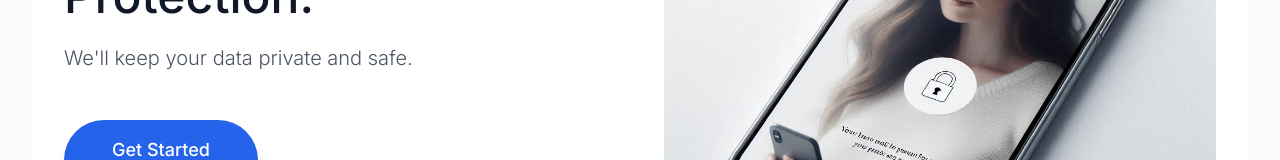
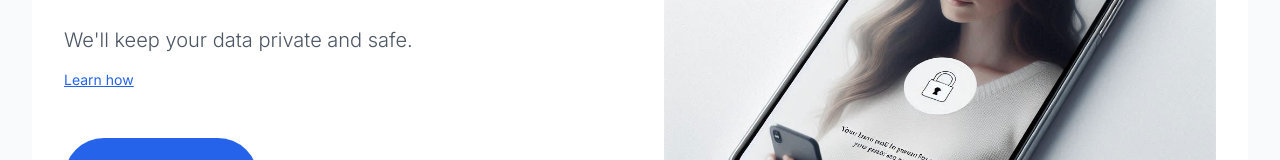
Before and after one commit to waywardgeek/evault, a Next.js app in the folder client/: page / in a window 1280 px wide. Shown: the part 442-602 px from the top of the page. Built offline with nearby package versions, Linux system fonts and the light colour scheme; no server answers.

Commit message:
Add TikTok link to home page for Advanced Data Protection tutorial
- Add 'Learn how' link to Naomi Brockwell's TikTok video about enabling ADP
- Position below subtitle text with subtle styling
- Open in new tab to maintain user flow on site
- Complements the main eVaultApp value proposition

```diff
--- a/client/src/app/page.tsx
+++ b/client/src/app/page.tsx
@@ -29,8 +29,19 @@
               <h1 className="text-3xl sm:text-4xl lg:text-5xl font-medium text-gray-900 leading-relaxed mb-6">
                 Enable Advanced Data Protection.
               </h1>
-              <p className="text-lg sm:text-xl text-gray-600 mb-12 font-light">
+              <p className="text-lg sm:text-xl text-gray-600 mb-4 font-light">
                 We'll keep your data private and safe.
+              </p>
+
+              <p className="text-sm text-gray-500 mb-12">
+                <a
+                  href="https://www.tiktok.com/@naomibrockwell/video/7222605522887855361"
+                  target="_blank"
+                  rel="noopener noreferrer"
+                  className="text-blue-600 hover:text-blue-700 underline"
+                >
+                  Learn how
+                </a>
               </p>
 
               <div className="mt-12">
```
